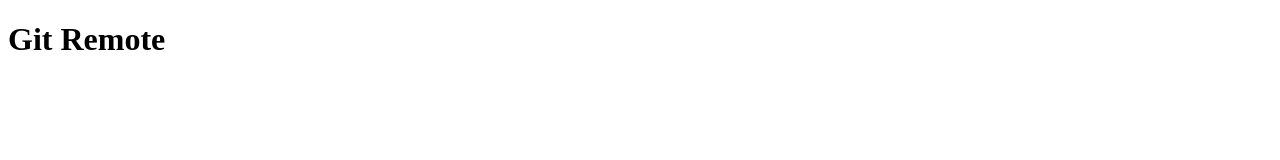
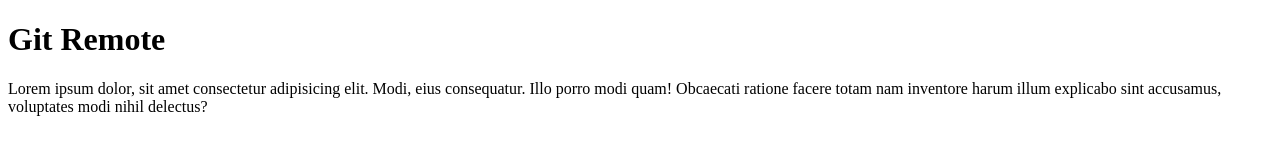
Before and after one commit to Dzikry123/latihan-git-test, a plain HTML site: page index.html in a window 1280 px wide. Drawn offline with Linux system fonts and the light colour scheme.

Commit message:
edit file

```diff
--- a/index.html
+++ b/index.html
@@ -8,5 +8,6 @@
 </head>
 <body>
     <h1>Git Remote</h1>
+    <p>Lorem ipsum dolor, sit amet consectetur adipisicing elit. Modi, eius consequatur. Illo porro modi quam! Obcaecati ratione facere totam nam inventore harum illum explicabo sint accusamus, voluptates modi nihil delectus?</p>
 </body>
 </html>
```
